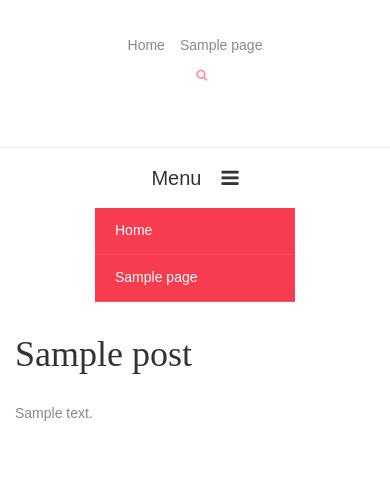
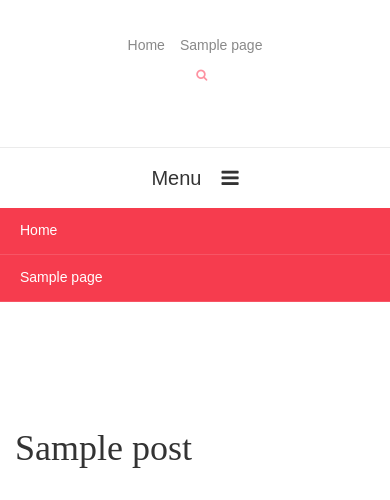
Before and after one commit to puikinsh/blaskan, a WordPress theme: template page.php in a window 390 px wide, after a click on "Menu". Shown: the top 500 px of the page. Run offline with PHP 8.4 and a stand-in for WordPress, Linux system fonts and the light colour scheme; the site name, menu and one post (Sample post) are stand-ins, and other content is empty; some libraries are stand-ins or nearby versions.

Commit message:
no message

```diff
--- a/style.css
+++ b/style.css
@@ -1103,14 +1103,28 @@ a:active {
 }
 
 @media screen and (max-width: 768px) {
+    .main-navigation .menu-item-has-children > a:after,
+    .main-navigation .page_item_has_children > a:after,
+    .main-navigation #primary-menu .sub-menu .menu-item-has-children > a:after,
+    .main-navigation #primary-menu .children .page_item_has_children > a:after {
+        display: none;
+    }
     .main-navigation .blaskan-main-menu {
-        position: absolute;
+        position: relative;
+        padding: 0;
+        z-index: 99;
+        margin-left: -15px;
+        margin-right: -15px;
+    }
+
+    .main-navigation .blaskan-main-menu > ul,
+    .main-navigation .blaskan-main-menu > div {
+        width: 100%;
         background: #f63c4e;
-        padding: 0;
-        transform: translateX(-50%);
-        left: 50%;
-        min-width: 200px;
-        z-index: 99;
+    }
+
+    .main-navigation .blaskan-main-menu a {
+        width: 100%;
     }
 
     .main-navigation li {
@@ -1143,17 +1157,20 @@ a:active {
         text-align: left;
     }
 
-    .main-navigation #primary-menu .sub-menu .menu-item-has-children > a:after {
-        display: none;
-    }
-
     .main-navigation #primary-menu > ul > li > a, #primary-menu > li > a,
-    .main-navigation ul.sub-menu li.menu-item-has-children > a {
+    .main-navigation ul.sub-menu li.menu-item-has-children > a,
+    .main-navigation ul.children li.page_item_has_children > a {
         border-bottom: 1px solid rgba(255, 255, 255, 0.13);
     }
 
-    .main-navigation ul.sub-menu li.menu-item-has-children {
+    .main-navigation ul.sub-menu li.menu-item-has-children,
+    .main-navigation ul.children li.page_item_has_children {
         border-bottom: 0 none;
+    }
+
+    .main-navigation ul.sub-menu li a,
+    .main-navigation ul.children li a {
+        padding-left: 40px;
     }
 }
 
```
